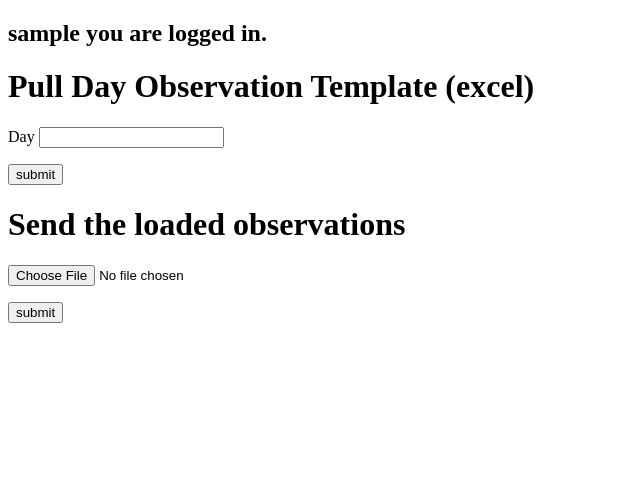
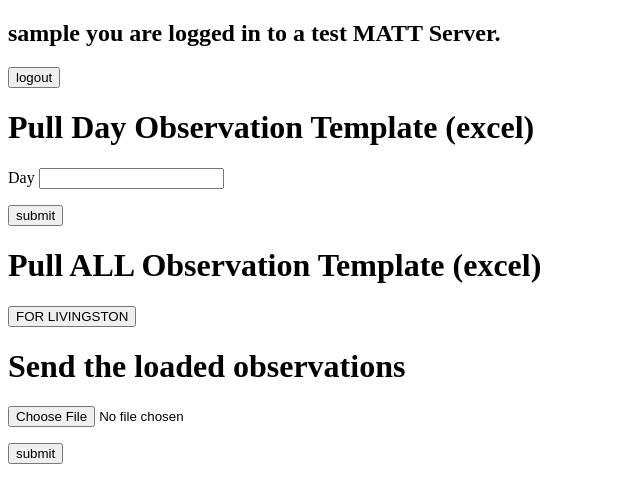
Before and after one commit to opzesty/Evaluation-Helper, a Flask app: page / in a window 1280 px wide. Shown: the top 503 px of the page, without its empty margins (0-640 px from the left). Run offline with Flask 2, Linux system fonts and the light colour scheme; the visitor is signed in with stand-in values (Sample User, id 1).

Commit message:
adds full day pulling feature

```diff
--- a/app/templates/index.html
+++ b/app/templates/index.html
@@ -8,7 +8,10 @@
   </head>
 
   <body>
-    <h2>{{ session.user }} you are logged in.</h2>
+    <h2>{{ session.user }} you are logged in to a {{ server }} MATT Server.</h2>
+		<form action="/logout" method = "GET">
+				<p><input type = "submit" value = "logout" /></p>
+		</form>
 <!--    <h1>Pull Day Observation Template (yaml)</h1>
 		<form action="/pull_day_yaml" method = "POST">
 				<p>Day <input type = "text" name = "day" /></p>
@@ -19,6 +22,10 @@
 				<p>Day <input type = "text" name = "day" /></p>
 				<p><input type = "submit" value = "submit" /></p>
 		</form>
+    <h1>Pull ALL Observation Template (excel)</h1>
+		<form action="/pull_all_excel" method = "GET">
+				<p><input type = "submit" value = "FOR LIVINGSTON" /></p>
+		</form>
     <h1>Send the loaded observations</h1>
 		<form action="/update_msel" method = "POST" enctype="multipart/form-data">
 				<p><input type = "file" name = "file" /></p>
--- a/app/templates/observation_results.html
+++ b/app/templates/observation_results.html
@@ -1,3 +1,6 @@
+<form action="/" method = "GET" enctype="multipart/form-data">
+    <p><input type = "submit" value = "Return to Main Page" /></p>
+</form>
 {% for value in matt_responses %}
 <p>{{value}}</p>
 {% endfor %}
--- a/app/views.py
+++ b/app/views.py
@@ -9,8 +9,10 @@ app.config["SESSION_TYPE"] = "filesystem"
 app.config["UPLOAD_FOLDER"] = os.path.join(app.root_path, "uploads")
 Session(app)
 
-matt_ip = "3.21.193.76" #test matt
-#matt_ip = "3.14.124.94" #production matt
+test_ip = "3.21.193.76" #test matt
+production_ip = "3.14.124.94" #production matt
+
+active_ip = test_ip
 
 #@app.route('/test', methods = ['POST'])
 #def test():
@@ -20,7 +22,11 @@ matt_ip = "3.21.193.76" #test matt
 def home():
     if not session.get("user"):
         return redirect("/login")
-    return render_template('index.html')
+    if active_ip == production_ip:
+        server_type = "production"
+    else:
+        server_type = "test"
+    return render_template("index.html", server = server_type)
 
 @app.route('/login', methods = ['POST', 'GET'])
 def login():
@@ -31,6 +37,11 @@ def login():
         return redirect("/")
     return render_template('login.html')
 
+@app.route('/logout', methods = ['GET'])
+def logout():
+    session.clear()
+    return redirect("/")
+
 @app.route('/pull_day_yaml', methods = ['POST'])
 def pull_daily_observations_yaml():
     import requests
@@ -40,8 +51,8 @@ def pull_daily_observations_yaml():
     session["day"] = request.form.get("day")
 
     r_session = requests.Session()
-    r_session.post('https://' + matt_ip + '/login', data={"username": session.get("user"), "password": session.get("password")}, verify=False)
-    msel_r = r_session.get('https://' + matt_ip + '/api/measure-evaluations', verify=False)
+    r_session.post('https://' + active_ip + '/login', data={"username": session.get("user"), "password": session.get("password")}, verify=False)
+    msel_r = r_session.get('https://' + active_ip + '/api/measure-evaluations', verify=False)
     msel_json = json.loads(msel_r.text)
 
     relevant_grading_opportunity = []
@@ -76,9 +87,9 @@ def pull_daily_observations_excel():
     session["day"] = request.form.get("day")
 
     r_session = requests.Session()
-    r_session.post('https://' + matt_ip + '/login', data={"username": session.get("user"), "password": session.get("password")}, verify=False)
+    r_session.post('https://' + active_ip + '/login', data={"username": session.get("user"), "password": session.get("password")}, verify=False)
 
-    msel_r = r_session.get('https://' + matt_ip + '/api/measure-evaluations', verify=False)
+    msel_r = r_session.get('https://' + active_ip + '/api/measure-evaluations', verify=False)
     msel_json = json.loads(msel_r.text)
 
     relevant_grading_opportunity = []
@@ -89,6 +100,64 @@ def pull_daily_observations_excel():
     relevant_grading_opportunity = sorted(relevant_grading_opportunity, key=lambda x: x['mselId'])
 
     file_name = session["day"] + ".xlsx"
+    workbook = xlsxwriter.Workbook(os.path.join(app.config["UPLOAD_FOLDER"], file_name))
+    worksheet = workbook.add_worksheet()
+
+    matt_responses = []
+    current_msel = ''
+    row_number = 1
+    for entry in relevant_grading_opportunity:
+        if current_msel == entry['mselId']:
+            worksheet.write('B'+str(row_number), entry["measureCode"])
+            worksheet.write('C'+str(row_number), entry["description"])
+            worksheet.write('D'+str(row_number), entry["status"])
+            worksheet.write('E'+str(row_number), entry["tacticalAssessmentComments"])
+            row_number += 1
+        else:
+            current_msel = entry['mselId']
+            worksheet.write('A'+str(row_number), "Inject ID:")
+            worksheet.write('B'+str(row_number), entry["mselId"])
+            worksheet.write('C'+str(row_number), "Inject Title:")
+            worksheet.write('D'+str(row_number), entry["title"])
+            row_number += 1
+            worksheet.write('B'+str(row_number), "Measure Code")
+            worksheet.write('C'+str(row_number), "MOP/MOE Description")
+            worksheet.write('D'+str(row_number), "Grade")
+            worksheet.write('E'+str(row_number), "Comment")
+            row_number += 1
+            worksheet.write('B'+str(row_number), entry["measureCode"])
+            worksheet.write('C'+str(row_number), entry["description"])
+            worksheet.write('D'+str(row_number), entry["status"])
+            worksheet.write('E'+str(row_number), entry["tacticalAssessmentComments"])
+            row_number += 1
+
+    workbook.close()
+
+    #resp = make_response(./session["day"] + ".xlsx")
+    #resp.headers['Content-Type'] = 'text/xlsx'
+    return send_from_directory(app.config["UPLOAD_FOLDER"], file_name, as_attachment=True)
+
+@app.route('/pull_all_excel', methods = ['GET'])
+def pull_all_observations_excel():
+    import requests
+    import json
+    import yaml
+    import xlsxwriter
+
+    r_session = requests.Session()
+    r_session.post('https://' + active_ip + '/login', data={"username": session.get("user"), "password": session.get("password")}, verify=False)
+
+    msel_r = r_session.get('https://' + active_ip + '/api/measure-evaluations', verify=False)
+    msel_json = json.loads(msel_r.text)
+
+    relevant_grading_opportunity = []
+    for entry in msel_json:
+        if entry["team"] == session["team"]:
+            relevant_grading_opportunity.append(entry)
+
+    relevant_grading_opportunity = sorted(relevant_grading_opportunity, key=lambda x: x['mselId'])
+
+    file_name = session["team"] + ".xlsx"
     workbook = xlsxwriter.Workbook(os.path.join(app.config["UPLOAD_FOLDER"], file_name))
     worksheet = workbook.add_worksheet()
 
@@ -140,7 +209,6 @@ def send_observations():
 
     uploads = []
     inject_id = ""
-    number = 1
     for row in sheet:
         if row[0].value != None and row[0].value.strip() == 'Inject ID:':
             inject_id = row[1].value
@@ -152,22 +220,34 @@ def send_observations():
 
     r_session = requests.Session()
 
-    r_session.post('https://' + matt_ip + '/login', data={"username": session.get("user"), "password": session.get("password")}, verify=False)
+    r_session.post('https://' + active_ip + '/login', data={"username": session.get("user"), "password": session.get("password")}, verify=False)
 
-    msel_r = r_session.get('https://' + matt_ip + '/api/measure-evaluations', verify=False)
+    msel_r = r_session.get('https://' + active_ip + '/api/measure-evaluations', verify=False)
 
     msel_json = json.loads(msel_r.text)
 
     matt_responses = []
 
     for entry in msel_json:
+        if not uploads:
+            matt_responses.append("No changes to upload")
+            break
         for evaluation in uploads:
             if entry['mselId'] == evaluation["inject_id"] and entry["measureCode"] == evaluation["measure_code"] and entry["team"] == session["team"]:
                 if entry["status"] == evaluation["grade"] and entry["tacticalAssessmentComments"] == evaluation["comment"]:
                     pass
                 else:
-                    response = r_session.post('https://' + matt_ip + '/api/measure-evaluations/update', json={"id": entry['id'], "status": evaluation["grade"], "tacticalAssessmentComments": evaluation["comment"], "operationalAssessmentComments": None}, headers={'Content-type': 'application/json; charset=utf-8'}, verify=False)
-                    matt_responses.append("Observation {} for MSEL {}, measurecode {}, team {} was successfully changed to {}".format(entry['id'], entry['mselId'], entry['measureCode'], entry['team'], evaluation['grade']))
+                    response = r_session.post(
+                        'https://' + active_ip + '/api/measure-evaluations/update',
+                        json={"id": entry['id'],
+                        "status": evaluation["grade"],
+                        "tacticalAssessmentComments": evaluation["comment"],
+                        "operationalAssessmentComments": None},
+                        headers={'Content-type': 'application/json; charset=utf-8'},
+                        verify=False)
+                    matt_responses.append(
+                        "Observation {} for MSEL {}, measurecode {}, team {} was successfully changed to {}"
+                        .format(entry['id'], entry['mselId'], entry['measureCode'], entry['team'], evaluation['grade']))
                     break
 
     return render_template('observation_results.html', matt_responses = matt_responses)
```
